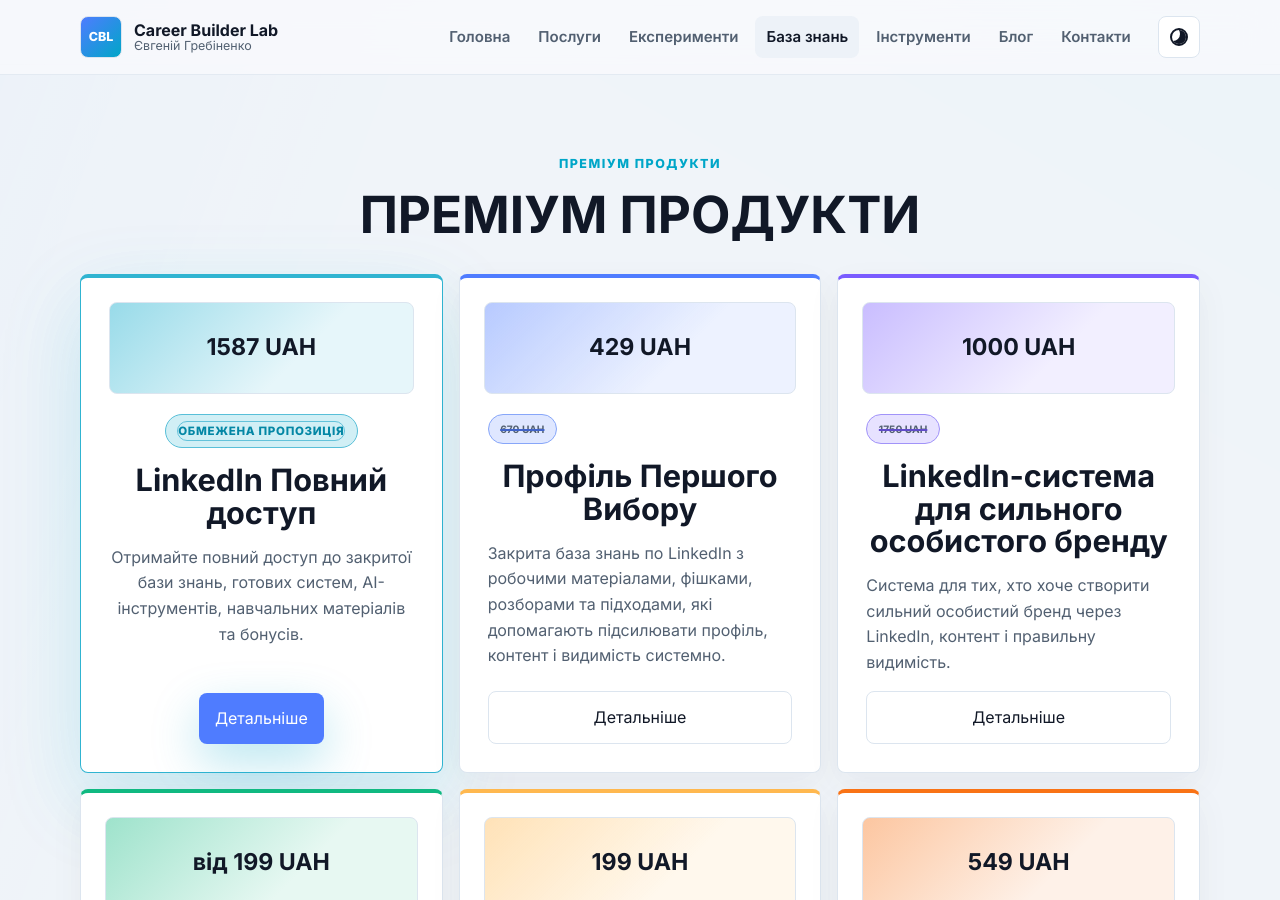
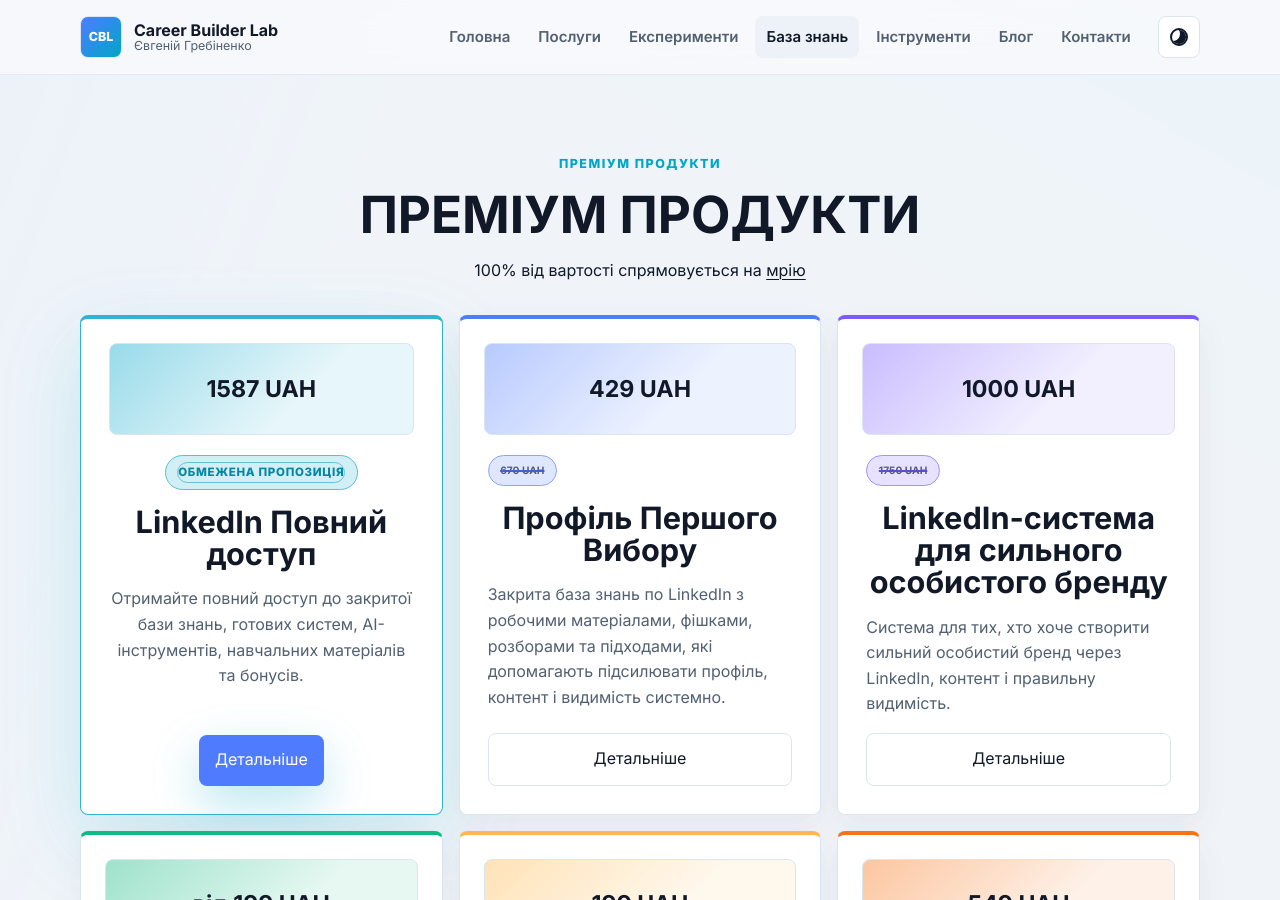
Before and after one commit to jenya112115-source/careerbuilderlab, a Jekyll site: the page built from pages/free.html, in a window 1280 px wide and 900 px high, scrolled down 2188 px. Built offline with Jekyll 4.4.1, drawn with Linux system fonts in a browser that asks for light colours; some of the changed text lies outside the part shown.

Commit message:
Add files via upload

```diff
--- a/pages/free.html
+++ b/pages/free.html
@@ -42,6 +42,7 @@
     <div class="section-heading centered">
       <p class="eyebrow">Преміум продукти</p>
       <h2>ПРЕМІУМ ПРОДУКТИ</h2>
+      <p class="dream-note">100% від вартості спрямовується на <a href="https://mriya.qd.je/" target="_blank" rel="noopener">мрію</a></p>
     </div>
     <div class="card-grid premium-grid" data-premium-grid>
       {% assign products = site.products | sort: "order" %}
@@ -79,6 +80,7 @@
       <p class="eyebrow">Ексклюзив</p>
       <h2>ЕКСКЛЮЗИВ</h2>
       <p>Окремий глибокий продукт для тих, хто хоче не просто читати матеріали, а пройти системний шлях розвитку LinkedIn, видимості та особистого маркетингу.</p>
+      <p class="dream-note">100% від вартості спрямовується на <a href="https://mriya.qd.je/" target="_blank" rel="noopener">мрію</a></p>
     </div>
     <a class="exclusive-card" href="{{ '/frame/' | relative_url }}">
       <span>Career Builder Framework</span>
```
